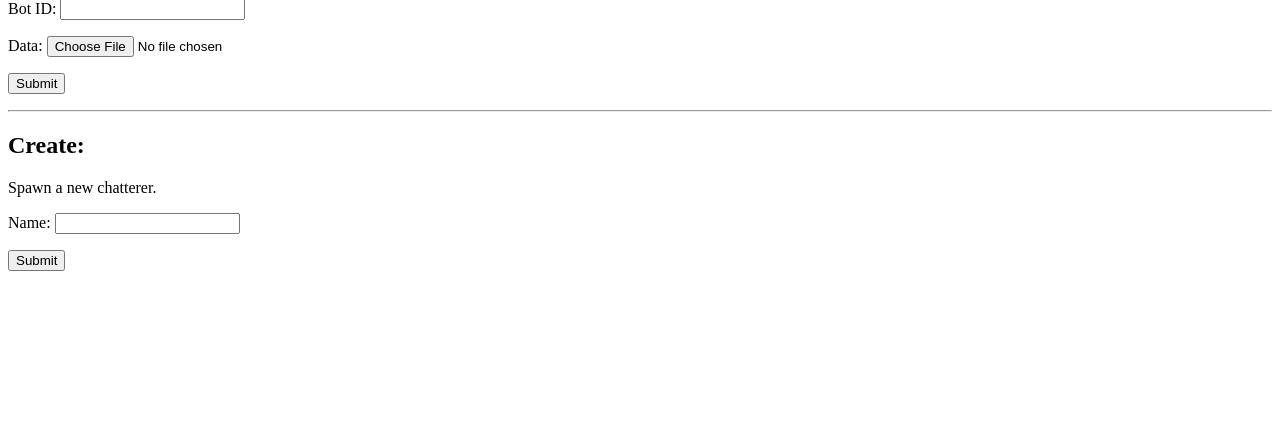
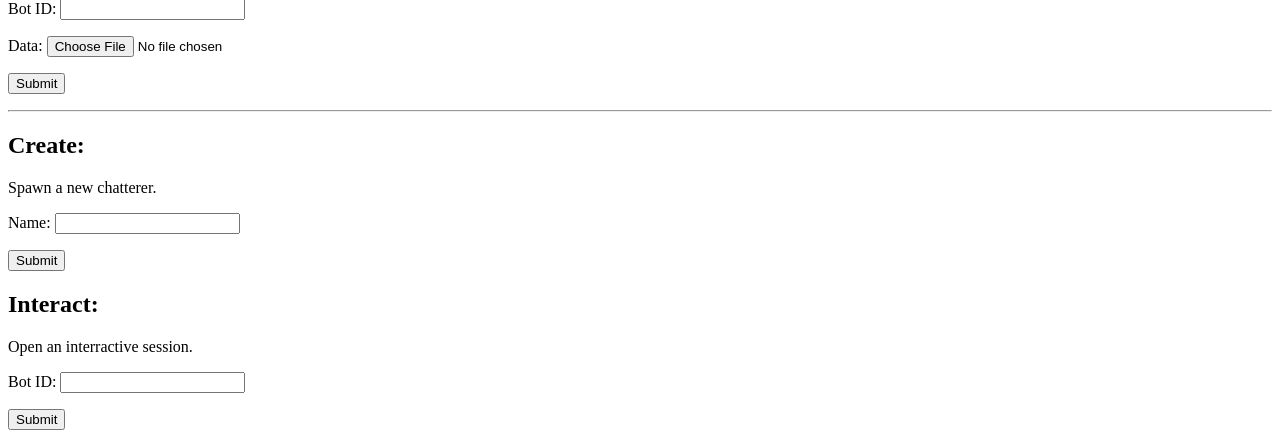
Before and after one commit to kayleema/django-chatterbot, a Django app: page / in a window 1280 px wide. Shown: the part 418-864 px from the top of the page. Before the commit the page ends 689 px from the top, so only its background shows below. Run offline with Django 3.2, Linux system fonts and the light colour scheme; parts of the project's set-up code (start-up, migrations or seed data) failed here and were passed over.

Commit message:
Added interactive AJAX chat page

```diff
--- a/chat/templates/chat/home.html
+++ b/chat/templates/chat/home.html
@@ -41,5 +41,15 @@
 		<input type=submit />
 		</p>
     </form>
+	<h2>Interact:</h2>
+	<p>Open an interractive session.</p>
+	<form action="/interact" method="GET" >
+		<p>
+		Bot ID: <input type=text name=b />
+		</p>
+		<p>
+		<input type=submit />
+		</p>
+    </form>
 </body>
 </html>
--- a/chat/views.py
+++ b/chat/views.py
@@ -27,3 +27,8 @@ def newbot(request):
     bot = Bot(name=request.GET['n'])
     bot.save()
     return HttpResponse("successfully created bot named '{1}' with id: {0}".format(bot.id, bot.name))
+
+def interact(request):
+    bot = Bot.objects.get(id=request.GET['b'])
+    return render_to_response('chat/interact.html',{'bot' : bot},
+                              context_instance=RequestContext(request))
--- a/simplechat/urls.py
+++ b/simplechat/urls.py
@@ -19,4 +19,5 @@ urlpatterns = patterns('',
     url(r'^/?$', 'chat.views.home', name='home'),
     url(r'^feed?$', 'chat.views.feed', name='feed'),
     url(r'^new?$', 'chat.views.newbot', name='newbot'),
+    url(r'^interact?$', 'chat.views.interact', name='interract'),
 )
```
Also changed, not shown: chat/templates/chat/interact.html (added, +44 -0 lines).
